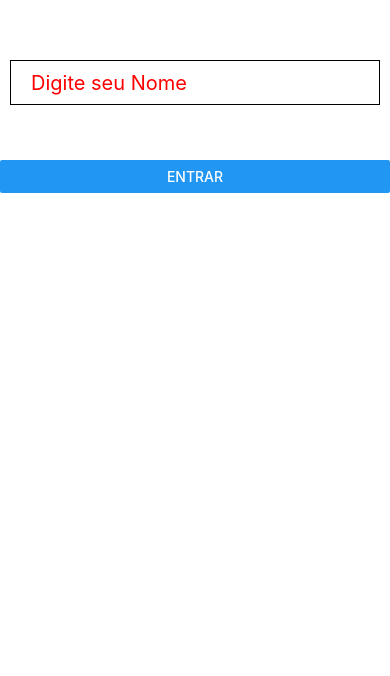
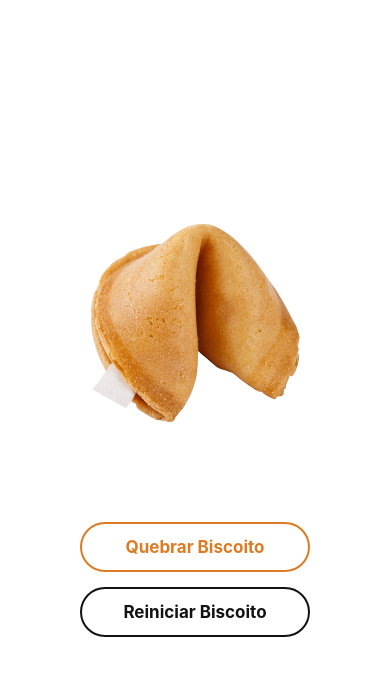
Before and after one commit to miqueiasjed/react_native_estudo, a React Native app: screen / in a window 390 px wide. Shown: the top 676 px of the page. Built offline with nearby package versions, Linux system fonts and the light colour scheme.

Commit message:
aplicativo quebra biscoito

```diff
--- a/App.js
+++ b/App.js
@@ -1,61 +1,154 @@
 import React, { Component, useState } from "react";
-import { View, Text, TextInput, StyleSheet, Button } from "react-native";
+import { View, Text, TextInput, StyleSheet, Button, Image, TouchableOpacity } from "react-native";
 
-// Trabalhando com botao e input
+// APP BISCOITO DA SORTE
 function App(){
 
-  const [nome, setNome] = useState('');
-  const [input, setInput] = useState('');
+  const [img, setImg] = useState(require('./src/biscoito.png'));
+  const [textoFrase, setTextoFrase] = useState('');
 
-  function entrar(){
+  let frases = [
+    "A persistência leva à conquista.",
+    "O sucesso sorri para aqueles que trabalham duro.",
+    "Grandes desafios trazem grandes recompensas.",
+    "Acredite nos seus sonhos e siga em frente.",
+    "A sorte favorece a mente preparada.",
+    "A paciência é a chave para superar obstáculos.",
+    "O melhor está por vir; continue persistindo.",
+  ];
 
-    if(input === ''){
-      Alert('Digite seu nome!');
-      return;
-    }
+  function quebraBiscoito()
+  {
+    let numeroAleatorio = Math.floor(Math.random() * frases.length);
 
-    setNome('Bem vindo: ' + input);
+    setTextoFrase('" ' + frases[numeroAleatorio] + ' "');
+    setImg(require('./src/biscoitoAberto.png'));
+  }
 
+  function reiniciaBiscoito(){
+    setTextoFrase('');
+    setImg(require('./src/biscoito.png'));
   }
 
   return(
-    <View style = {styles.container}>
+    <View style={styles.container}>
 
-      <TextInput
-        style = {styles.input}
-        placeholder="Digite seu Nome"
-        onChangeText={(text) => setInput(text)}
+      <Image
+        source={img}
+        style={styles.img}
       />
 
-      <Text style = {styles.texto}> {nome} </Text>
+      <Text style={styles.textoFrase}> {textoFrase} </Text>
 
-      <Button title="Entrar" onPress={entrar} />
+      <TouchableOpacity style={styles.botao} onPress={ quebraBiscoito }>
+        <View style = {styles.btnArea}>
+          <Text style = {styles.btnTexto} >Quebrar Biscoito</Text>
+        </View>
+      </TouchableOpacity>
+
+      <TouchableOpacity style={[styles.botao, {marginTop: 15, borderColor: '#121212'}]} onPress={ reiniciaBiscoito }>
+        <View style = {styles.btnArea}>
+          <Text style = {[styles.btnTexto, {color: '#121212'}]} >Reiniciar Biscoito</Text>
+        </View>
+      </TouchableOpacity>
 
     </View>
   );
 }
 
 const styles = StyleSheet.create({
-  container:{
+  container: {
+    flex:1,
+    justifyContent: 'center',
+    alignItems: 'center'
+  },
+  img: {
+    width: 230,
+    height: 230
+  },
+  textoFrase: {
+    fontSize: 20,
+    color: '#dd7b22',
+    margin: 30,
+    fontStyle: 'italic',
+    textAlign: 'center'
+  },
+  botao: {
+    width: 230,
+    height: 50,
+    borderColor: '#dd7b22',
+    borderWidth: 2,
+    borderRadius: 25
+  },
+  btnArea: {
     flex: 1,
-    marginTop: 50
+    justifyContent: 'center',
+    alignItems: 'center'
   },
-  input:{
-    color: 'red',
-    height: 45,
-    borderWidth: 1,
-    margin: 10,
-    padding: 20,
-    fontSize: 20
-  },
-  texto:{
-    textAlign: 'center',
-    fontSize: 25,
-    marginTop: 15
+  btnTexto: {
+    fontSize: 17,
+    fontWeight: 'bold',
+    color: '#dd7b22'
   }
 });
 
 export default App;
+
+// Trabalhando com botao e input
+// function App(){
+
+//   const [nome, setNome] = useState('');
+//   const [input, setInput] = useState('');
+
+//   function entrar(){
+
+//     if(input === ''){
+//       Alert('Digite seu nome!');
+//       return;
+//     }
+
+//     setNome('Bem vindo: ' + input);
+
+//   }
+
+//   return(
+//     <View style = {styles.container}>
+
+//       <TextInput
+//         style = {styles.input}
+//         placeholder="Digite seu Nome"
+//         onChangeText={(text) => setInput(text)}
+//       />
+
+//       <Text style = {styles.texto}> {nome} </Text>
+
+//       <Button title="Entrar" onPress={entrar} />
+
+//     </View>
+//   );
+// }
+
+// const styles = StyleSheet.create({
+//   container:{
+//     flex: 1,
+//     marginTop: 50
+//   },
+//   input:{
+//     color: 'red',
+//     height: 45,
+//     borderWidth: 1,
+//     margin: 10,
+//     padding: 20,
+//     fontSize: 20
+//   },
+//   texto:{
+//     textAlign: 'center',
+//     fontSize: 25,
+//     marginTop: 15
+//   }
+// });
+
+// export default App;
 
 //Recebendo dados Text Input
 // function App(){
```
Also changed, not shown: src/biscoito.png (added), src/biscoitoAberto.png (added).
